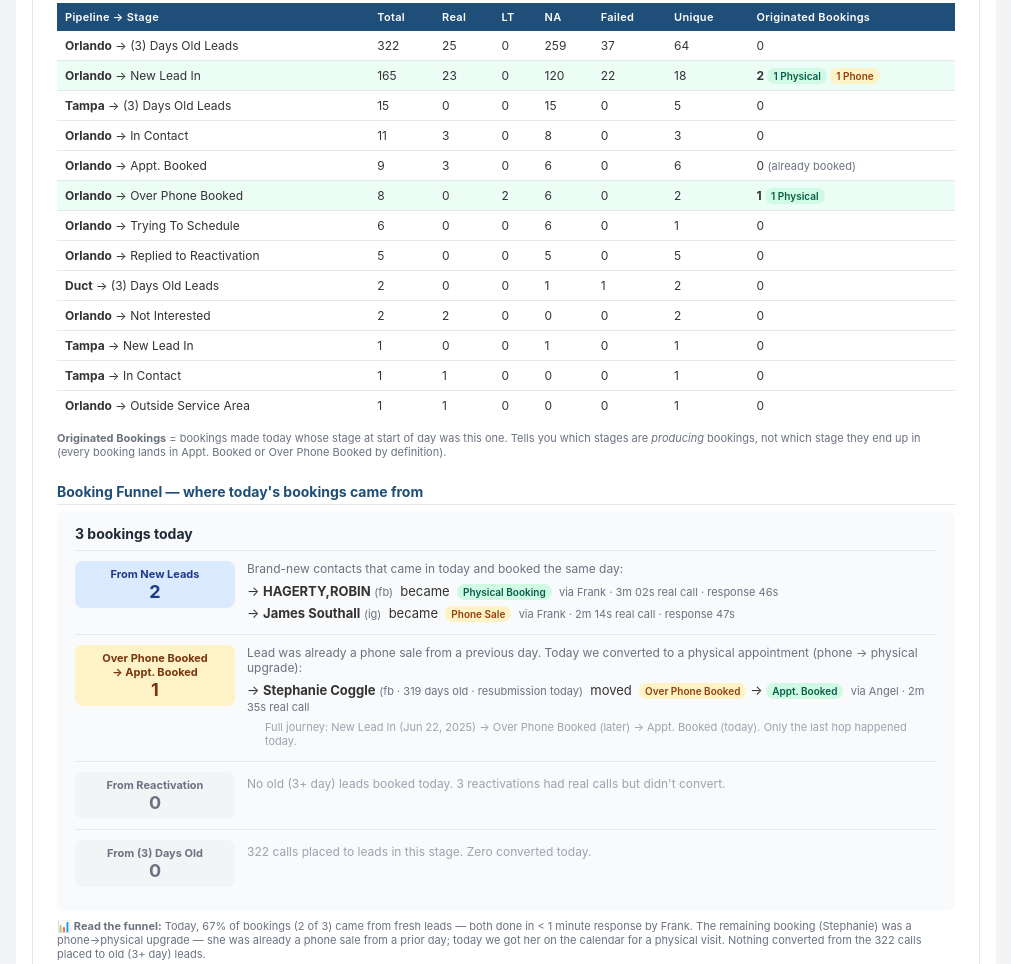
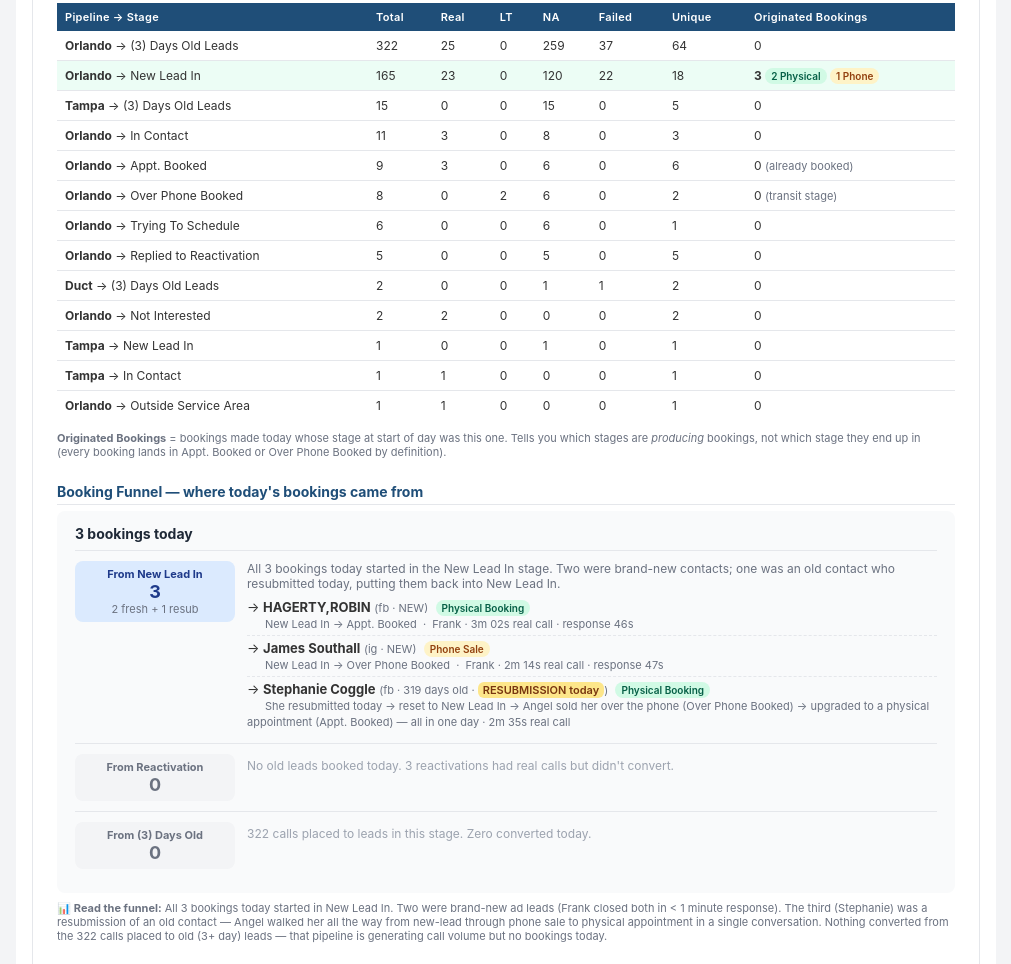
Before and after one commit to LocalAC100/local-ac-reports-bot, a website: page src/email-mockup.html in a window 1280 px wide. Shown: the part 4381-5345 px from the top of the page, without its empty margins (134-1145 px from the left). Drawn offline with Linux system fonts and the light colour scheme.

Commit message:
Mockup v7: all 3 bookings from New Lead In + Stephanie path detail

```diff
--- a/src/email-mockup.html
+++ b/src/email-mockup.html
@@ -326,11 +326,11 @@
       </thead>
       <tbody>
         <tr><td><b>Orlando</b> → (3) Days Old Leads</td><td>322</td><td>25</td><td>0</td><td>259</td><td>37</td><td>64</td><td>0</td></tr>
-        <tr style="background:#ecfdf5"><td><b>Orlando</b> → New Lead In</td><td>165</td><td>23</td><td>0</td><td>120</td><td>22</td><td>18</td><td><b>2</b> <span class="pill-physical">1 Physical</span> <span class="pill-phone">1 Phone</span></td></tr>
+        <tr style="background:#ecfdf5"><td><b>Orlando</b> → New Lead In</td><td>165</td><td>23</td><td>0</td><td>120</td><td>22</td><td>18</td><td><b>3</b> <span class="pill-physical">2 Physical</span> <span class="pill-phone">1 Phone</span></td></tr>
         <tr><td><b>Tampa</b> → (3) Days Old Leads</td><td>15</td><td>0</td><td>0</td><td>15</td><td>0</td><td>5</td><td>0</td></tr>
         <tr><td><b>Orlando</b> → In Contact</td><td>11</td><td>3</td><td>0</td><td>8</td><td>0</td><td>3</td><td>0</td></tr>
         <tr><td><b>Orlando</b> → Appt. Booked</td><td>9</td><td>3</td><td>0</td><td>6</td><td>0</td><td>6</td><td>0 <span class="small">(already booked)</span></td></tr>
-        <tr style="background:#ecfdf5"><td><b>Orlando</b> → Over Phone Booked</td><td>8</td><td>0</td><td>2</td><td>6</td><td>0</td><td>2</td><td><b>1</b> <span class="pill-physical">1 Physical</span></td></tr>
+        <tr><td><b>Orlando</b> → Over Phone Booked</td><td>8</td><td>0</td><td>2</td><td>6</td><td>0</td><td>2</td><td>0 <span class="small">(transit stage)</span></td></tr>
         <tr><td><b>Orlando</b> → Trying To Schedule</td><td>6</td><td>0</td><td>0</td><td>6</td><td>0</td><td>1</td><td>0</td></tr>
         <tr><td><b>Orlando</b> → Replied to Reactivation</td><td>5</td><td>0</td><td>0</td><td>5</td><td>0</td><td>5</td><td>0</td></tr>
         <tr><td><b>Duct</b> → (3) Days Old Leads</td><td>2</td><td>0</td><td>0</td><td>1</td><td>1</td><td>2</td><td>0</td></tr>
@@ -348,27 +348,25 @@
       <div style="font-size:14px;font-weight:700;color:#1f2937;margin-bottom:8px">3 bookings today</div>
 
       <div style="display:flex;align-items:flex-start;gap:12px;padding:10px 0;border-top:1px solid #e5e7eb">
-        <div style="background:#dbeafe;color:#1e3a8a;font-weight:700;font-size:11px;padding:6px 10px;border-radius:8px;min-width:140px;text-align:center">From <b>New Leads</b><br><span style="font-size:18px">2</span></div>
+        <div style="background:#dbeafe;color:#1e3a8a;font-weight:700;font-size:11px;padding:6px 10px;border-radius:8px;min-width:140px;text-align:center">From <b>New Lead In</b><br><span style="font-size:18px">3</span><br><span class="small" style="font-weight:400">2 fresh + 1 resub</span></div>
         <div style="flex:1">
-          <div style="font-size:12px;color:#6b7280;margin-bottom:4px">Brand-new contacts that came in today and booked the same day:</div>
-          <div style="font-size:13px;padding:3px 0">→ <b>HAGERTY,ROBIN</b> <span class="small">(fb)</span> &nbsp;became&nbsp; <span class="pill-physical">Physical Booking</span> &nbsp;<span class="small">via Frank · 3m 02s real call · response 46s</span></div>
-          <div style="font-size:13px;padding:3px 0">→ <b>James Southall</b> <span class="small">(ig)</span> &nbsp;became&nbsp; <span class="pill-phone">Phone Sale</span> &nbsp;<span class="small">via Frank · 2m 14s real call · response 47s</span></div>
-        </div>
-      </div>
-
-      <div style="display:flex;align-items:flex-start;gap:12px;padding:10px 0;border-top:1px solid #e5e7eb">
-        <div style="background:#fef3c7;color:#78350f;font-weight:700;font-size:11px;padding:6px 10px;border-radius:8px;min-width:140px;text-align:center">Over Phone Booked<br>→ Appt. Booked<br><span style="font-size:18px">1</span></div>
-        <div style="flex:1">
-          <div style="font-size:12px;color:#6b7280;margin-bottom:4px">Lead was already a phone sale from a previous day. Today we converted to a physical appointment (phone → physical upgrade):</div>
-          <div style="font-size:13px;padding:3px 0">→ <b>Stephanie Coggle</b> <span class="small">(fb · 319 days old · resubmission today)</span> &nbsp;moved&nbsp; <span class="pill-phone">Over Phone Booked</span> → <span class="pill-physical">Appt. Booked</span> &nbsp;<span class="small">via Angel · 2m 35s real call</span></div>
-          <div style="font-size:11px;color:#9ca3af;padding:3px 0;padding-left:18px">Full journey: New Lead In (Jun 22, 2025) → Over Phone Booked (later) → Appt. Booked (today). Only the last hop happened today.</div>
+          <div style="font-size:12px;color:#6b7280;margin-bottom:4px">All 3 bookings today started in the New Lead In stage. Two were brand-new contacts; one was an old contact who resubmitted today, putting them back into New Lead In.</div>
+          <div style="font-size:13px;padding:4px 0">→ <b>HAGERTY,ROBIN</b> <span class="small">(fb · NEW)</span> &nbsp;<span class="pill-physical">Physical Booking</span><br>
+            <span class="small" style="margin-left:18px">New Lead In → Appt. Booked &nbsp;·&nbsp; Frank · 3m 02s real call · response 46s</span>
+          </div>
+          <div style="font-size:13px;padding:4px 0;border-top:1px dashed #e5e7eb">→ <b>James Southall</b> <span class="small">(ig · NEW)</span> &nbsp;<span class="pill-phone">Phone Sale</span><br>
+            <span class="small" style="margin-left:18px">New Lead In → Over Phone Booked &nbsp;·&nbsp; Frank · 2m 14s real call · response 47s</span>
+          </div>
+          <div style="font-size:13px;padding:4px 0;border-top:1px dashed #e5e7eb">→ <b>Stephanie Coggle</b> <span class="small">(fb · 319 days old · <span style="background:#fde68a;color:#78350f;padding:1px 5px;border-radius:6px;font-weight:600">RESUBMISSION today</span>)</span> &nbsp;<span class="pill-physical">Physical Booking</span><br>
+            <span class="small" style="margin-left:18px">She resubmitted today → reset to New Lead In → Angel sold her over the phone (Over Phone Booked) → upgraded to a physical appointment (Appt. Booked) — all in one day · 2m 35s real call</span>
+          </div>
         </div>
       </div>
 
       <div style="display:flex;align-items:flex-start;gap:12px;padding:10px 0;border-top:1px solid #e5e7eb;color:#9ca3af">
         <div style="background:#f3f4f6;color:#6b7280;font-weight:700;font-size:11px;padding:6px 10px;border-radius:8px;min-width:140px;text-align:center">From <b>Reactivation</b><br><span style="font-size:18px">0</span></div>
         <div style="flex:1;font-size:13px">
-          <div style="font-size:12px;margin-top:4px">No old (3+ day) leads booked today. 3 reactivations had real calls but didn't convert.</div>
+          <div style="font-size:12px;margin-top:4px">No old leads booked today. 3 reactivations had real calls but didn't convert.</div>
         </div>
       </div>
 
@@ -377,7 +375,7 @@
         <div style="flex:1;font-size:12px;margin-top:4px">322 calls placed to leads in this stage. Zero converted today.</div>
       </div>
     </div>
-    <p class="small" style="margin-top:8px">📊 <b>Read the funnel:</b> Today, 67% of bookings (2 of 3) came from fresh leads — both done in &lt; 1 minute response by Frank. The remaining booking (Stephanie) was a phone→physical upgrade — she was already a phone sale from a prior day; today we got her on the calendar for a physical visit. Nothing converted from the 322 calls placed to old (3+ day) leads.</p>
+    <p class="small" style="margin-top:8px">📊 <b>Read the funnel:</b> All 3 bookings today started in New Lead In. Two were brand-new ad leads (Frank closed both in &lt; 1 minute response). The third (Stephanie) was a resubmission of an old contact — Angel walked her all the way from new-lead through phone sale to physical appointment in a single conversation. Nothing converted from the 322 calls placed to old (3+ day) leads — that pipeline is generating call volume but no bookings today.</p>
 
 
     <!-- Lead Age × Dispatcher matrix -->
```
